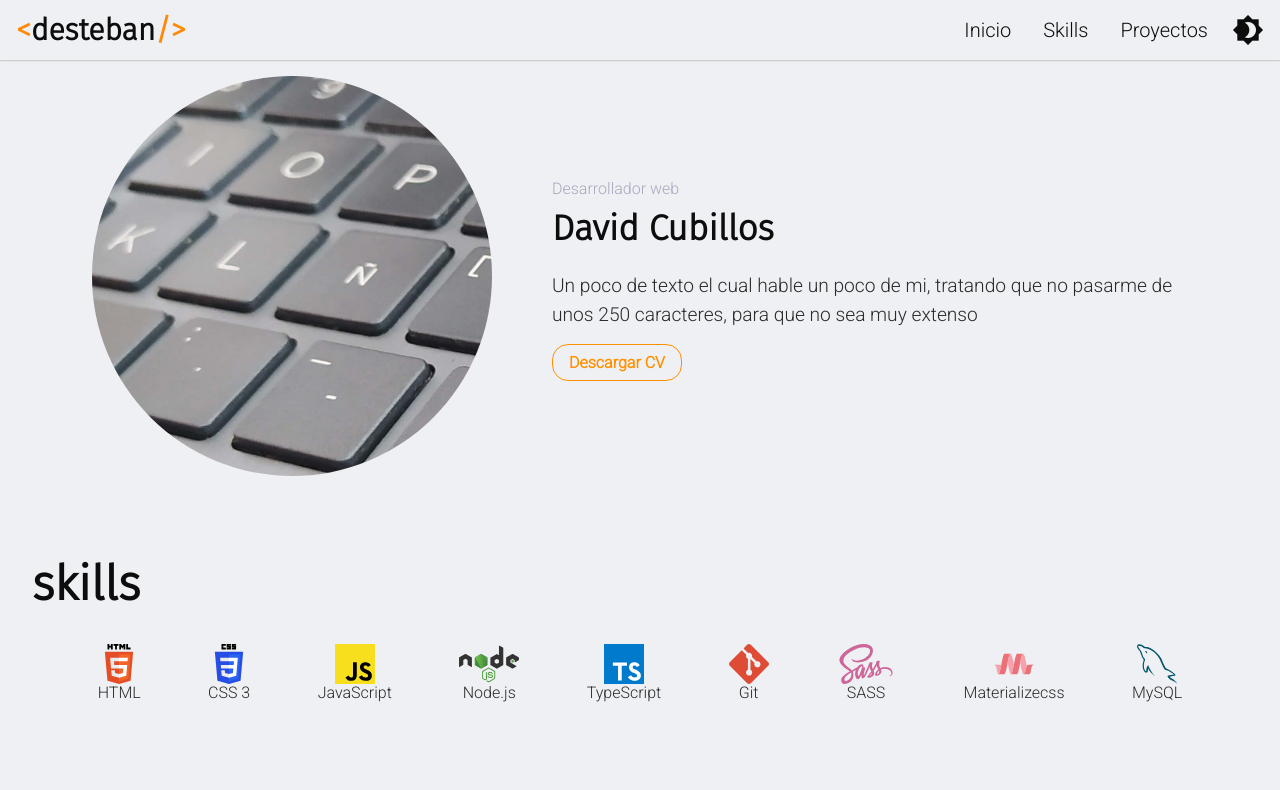
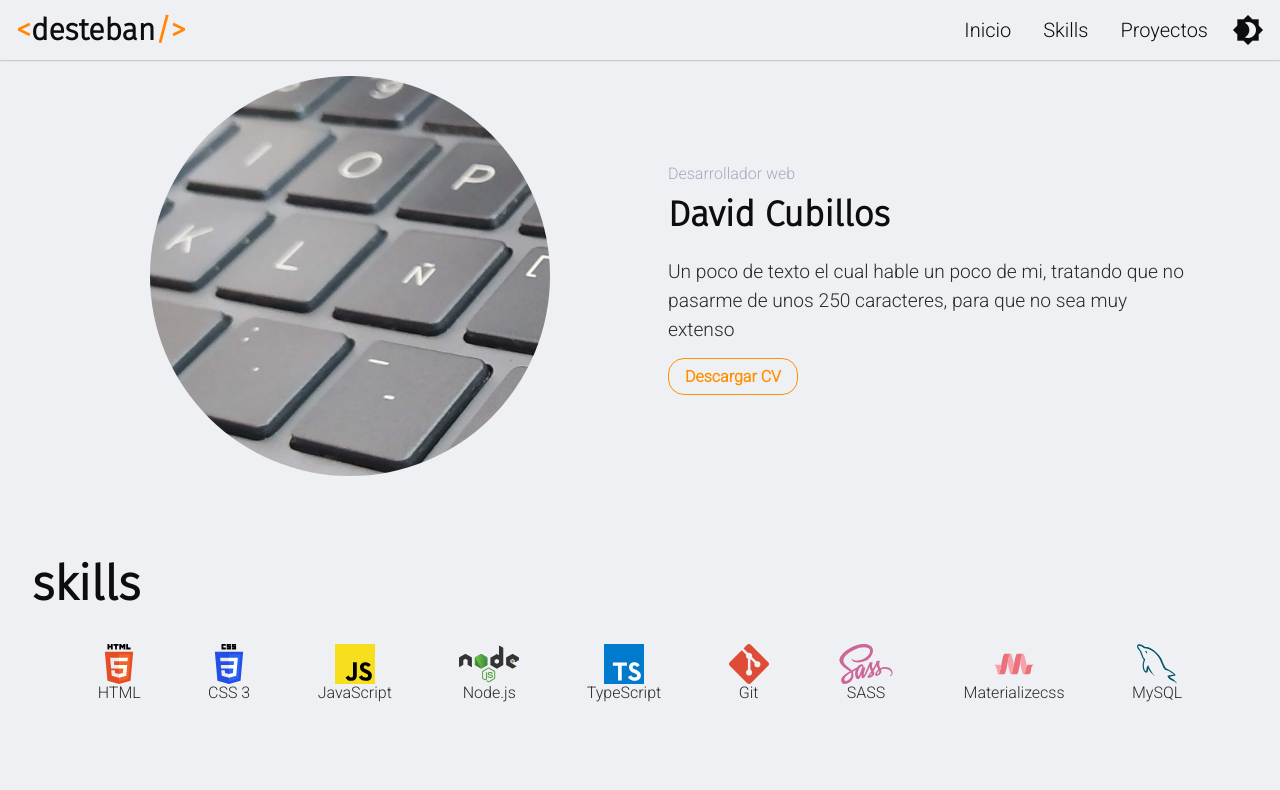
Before and after one commit to desteban/desteban, a Next.js app: page / in a window 1280 px wide. Shown: the top 790 px of the page. Built offline with nearby package versions, Linux system fonts and the light colour scheme.

Commit message:
grid responsove para el fondo

```diff
--- a/styles/basicos.scss
+++ b/styles/basicos.scss
@@ -257,20 +257,14 @@ a {
 	.fondo {
 		height: auto;
 		padding-top: $tamanioheader;
-		grid-template-columns: repeat(5, 1fr);
 
 		.imagen {
 			margin: auto;
-			grid-column: 1/3;
 
 			img {
-				height: 350px;
-				width: 350px;
+				height: 330px;
+				width: 330px;
 			}
-		}
-
-		.contenido {
-			grid-column: 3/-1;
 		}
 	}
 }
```
